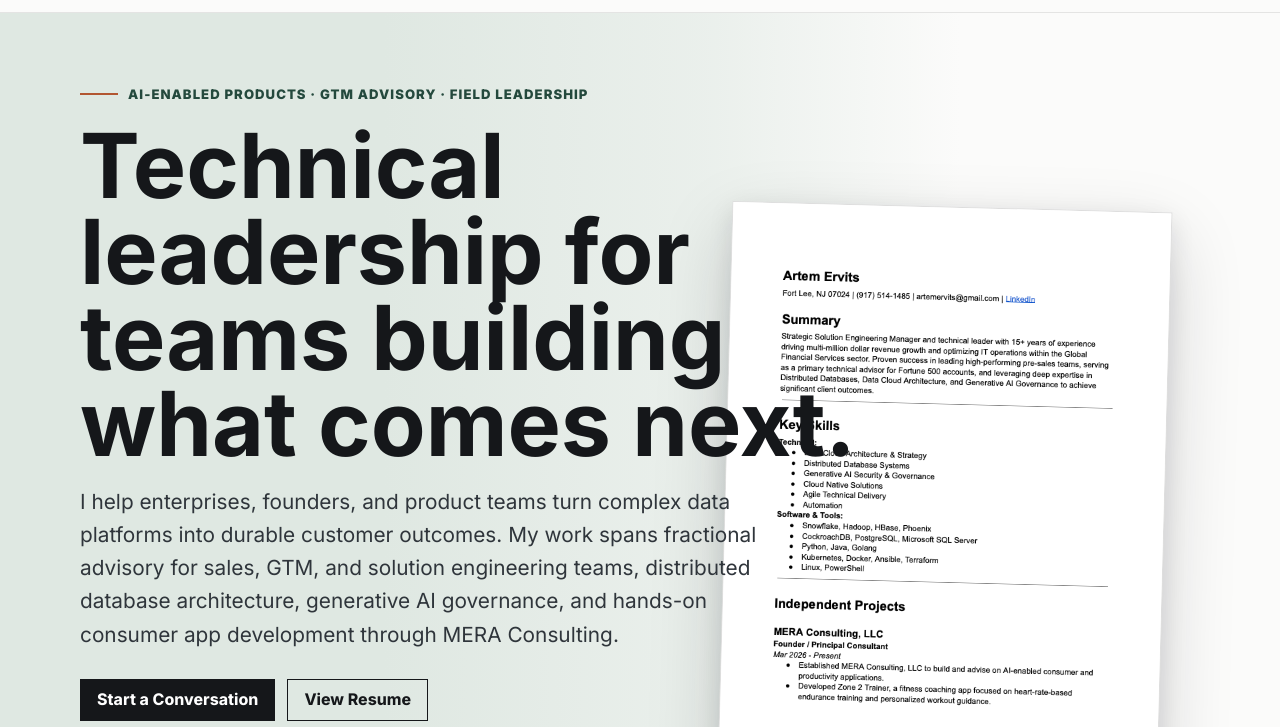
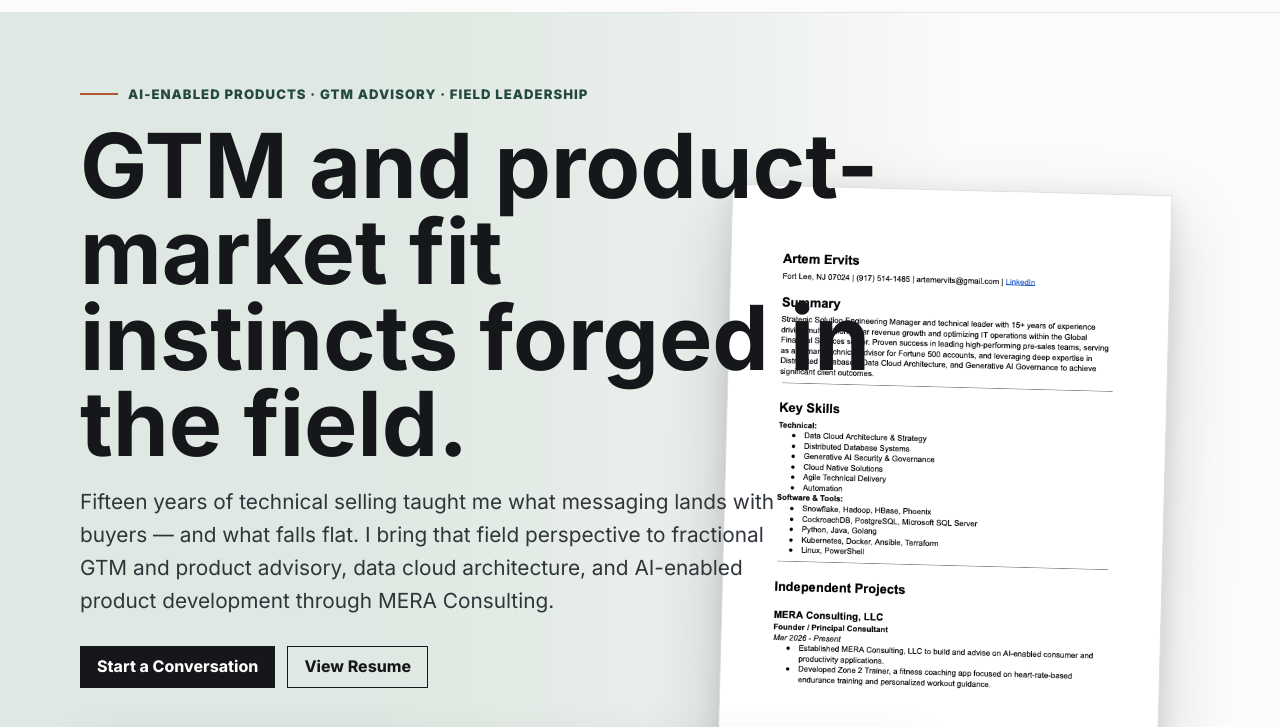
Before and after one commit to dbist/portfolio, a website: page index.html in a window 1280 px wide. Shown: the part 52-779 px from the top of the page. Drawn offline with Linux system fonts and the light colour scheme.

Commit message:
content: sharpen hero headline and copy with field-tested GTM angle (#29)
Replace generic "technical leadership" h1 with ownable positioning grounded
in the user's actual differentiator: empirical GTM and PMF reads from
15 years of technical selling. Hero copy now leads with the value, not
the job description.

Co-Authored-By: Claude Sonnet 4.6 <noreply@anthropic.com>

```diff
--- a/index.html
+++ b/index.html
@@ -751,8 +751,8 @@
     <section class="hero" aria-labelledby="hero-title">
       <div class="hero-inner">
         <p class="eyebrow">AI-enabled products · GTM advisory · Field leadership</p>
-        <h1 id="hero-title">Technical leadership for teams building what comes next.</h1>
-        <p class="hero-copy">I help enterprises, founders, and product teams turn complex data platforms into durable customer outcomes. My work spans fractional advisory for sales, GTM, and solution engineering teams, distributed database architecture, generative AI governance, and hands-on consumer app development through MERA Consulting.</p>
+        <h1 id="hero-title">GTM and product-market fit instincts forged in the field.</h1>
+        <p class="hero-copy">Fifteen years of technical selling taught me what messaging lands with buyers — and what falls flat. I bring that field perspective to fractional GTM and product advisory, data cloud architecture, and AI-enabled product development through MERA Consulting.</p>
         <div class="hero-actions">
           <a class="button" href="mailto:artemervits@gmail.com">Start a Conversation</a>
           <a class="button secondary" href="assets/Artem%20Ervits%20-%20Resume%20-%20060326.pdf" target="_blank" rel="noopener noreferrer">View Resume</a>
```
